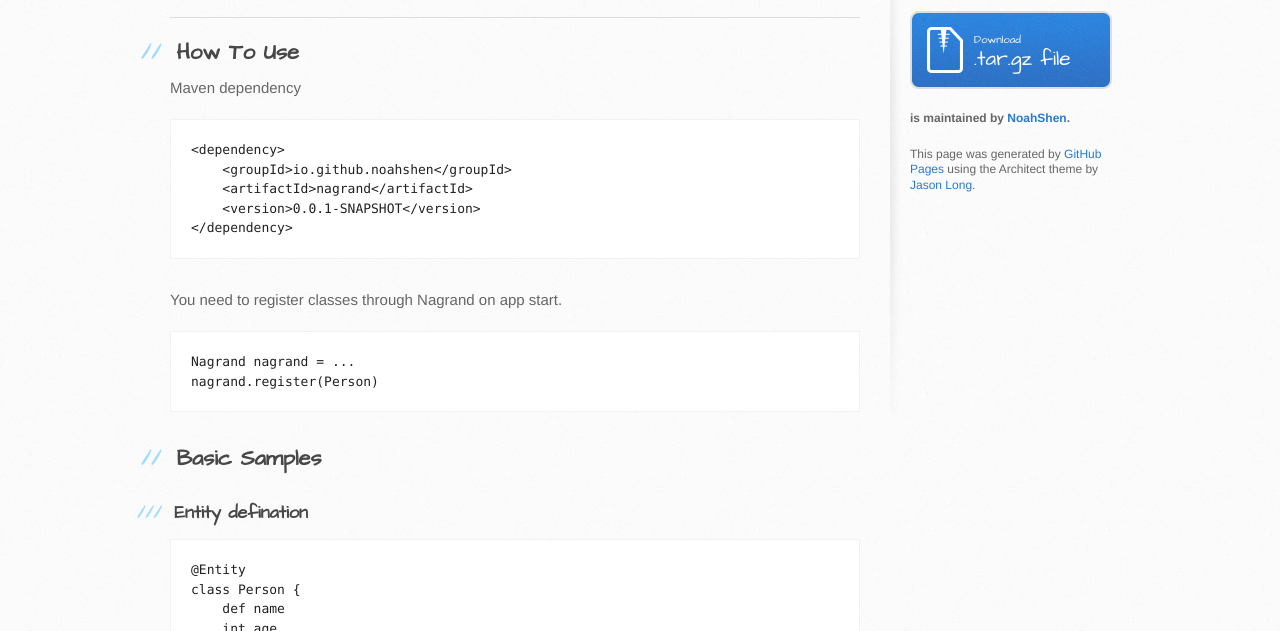
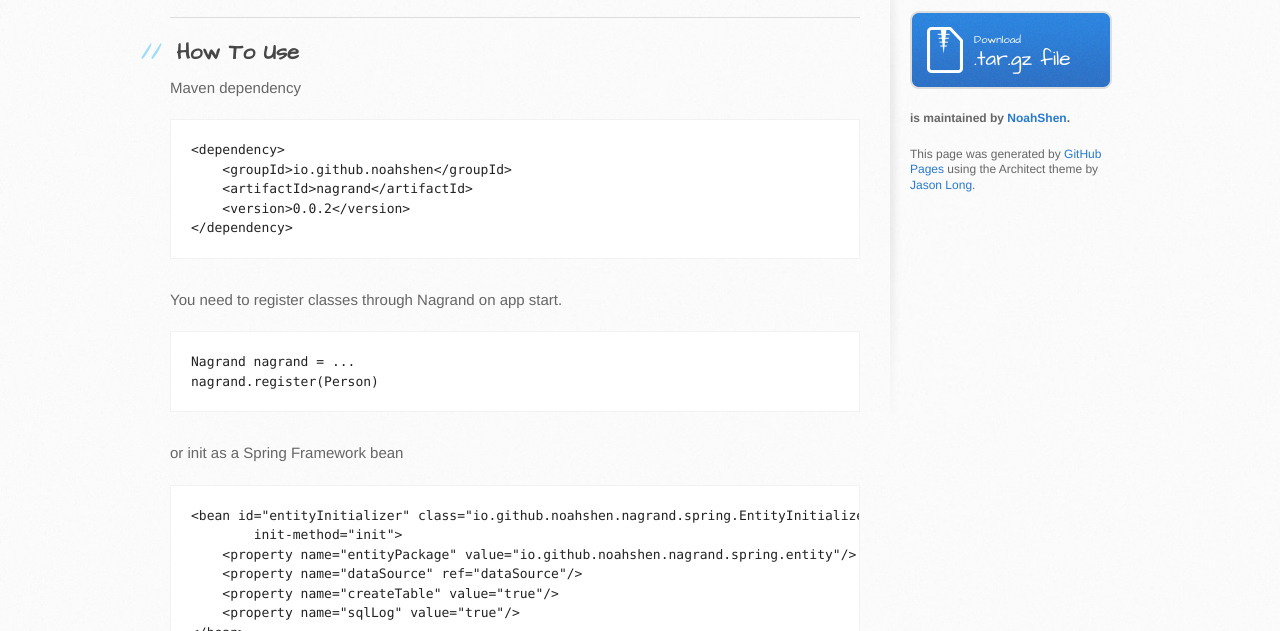
Before and after one commit to NoahShen/nagrand, a plain HTML site: page index.html in a window 1280 px wide. Shown: the part 321-952 px from the top of the page. Drawn offline with Linux system fonts and the light colour scheme.

```diff
--- a/index.html
+++ b/index.html
@@ -43,13 +43,23 @@
 <div class="highlight highlight-xml"><pre>&lt;<span class="pl-ent">dependency</span>&gt;
     &lt;<span class="pl-ent">groupId</span>&gt;io.github.noahshen&lt;/<span class="pl-ent">groupId</span>&gt;
     &lt;<span class="pl-ent">artifactId</span>&gt;nagrand&lt;/<span class="pl-ent">artifactId</span>&gt;
-    &lt;<span class="pl-ent">version</span>&gt;0.0.1-SNAPSHOT&lt;/<span class="pl-ent">version</span>&gt;
+    &lt;<span class="pl-ent">version</span>&gt;0.0.2&lt;/<span class="pl-ent">version</span>&gt;
 &lt;/<span class="pl-ent">dependency</span>&gt;</pre></div>
 
 <p>You need to register classes through Nagrand on app start.</p>
 
 <div class="highlight highlight-groovy"><pre><span class="pl-st">Nagrand</span> nagrand <span class="pl-k">=</span> <span class="pl-k">..</span>.
 nagrand<span class="pl-k">.</span>register(<span class="pl-st">Person</span>)</pre></div>
+
+<p>or init as a Spring Framework bean</p>
+
+<div class="highlight highlight-xml"><pre>&lt;<span class="pl-ent">bean</span> <span class="pl-e">id</span>=<span class="pl-s1"><span class="pl-pds">"</span>entityInitializer<span class="pl-pds">"</span></span> <span class="pl-e">class</span>=<span class="pl-s1"><span class="pl-pds">"</span>io.github.noahshen.nagrand.spring.EntityInitializer<span class="pl-pds">"</span></span>
+        <span class="pl-e">init-method</span>=<span class="pl-s1"><span class="pl-pds">"</span>init<span class="pl-pds">"</span></span>&gt;
+    &lt;<span class="pl-ent">property</span> <span class="pl-e">name</span>=<span class="pl-s1"><span class="pl-pds">"</span>entityPackage<span class="pl-pds">"</span></span> <span class="pl-e">value</span>=<span class="pl-s1"><span class="pl-pds">"</span>io.github.noahshen.nagrand.spring.entity<span class="pl-pds">"</span></span>/&gt;
+    &lt;<span class="pl-ent">property</span> <span class="pl-e">name</span>=<span class="pl-s1"><span class="pl-pds">"</span>dataSource<span class="pl-pds">"</span></span> <span class="pl-e">ref</span>=<span class="pl-s1"><span class="pl-pds">"</span>dataSource<span class="pl-pds">"</span></span>/&gt;
+    &lt;<span class="pl-ent">property</span> <span class="pl-e">name</span>=<span class="pl-s1"><span class="pl-pds">"</span>createTable<span class="pl-pds">"</span></span> <span class="pl-e">value</span>=<span class="pl-s1"><span class="pl-pds">"</span>true<span class="pl-pds">"</span></span>/&gt;
+    &lt;<span class="pl-ent">property</span> <span class="pl-e">name</span>=<span class="pl-s1"><span class="pl-pds">"</span>sqlLog<span class="pl-pds">"</span></span> <span class="pl-e">value</span>=<span class="pl-s1"><span class="pl-pds">"</span>true<span class="pl-pds">"</span></span>/&gt;
+&lt;/<span class="pl-ent">bean</span>&gt;</pre></div>
 
 <h2>
 <a id="basic-samples" class="anchor" href="#basic-samples" aria-hidden="true"><span class="octicon octicon-link"></span></a>Basic Samples</h2>
```
Also changed, not shown: params.json (+1 -1 lines).
